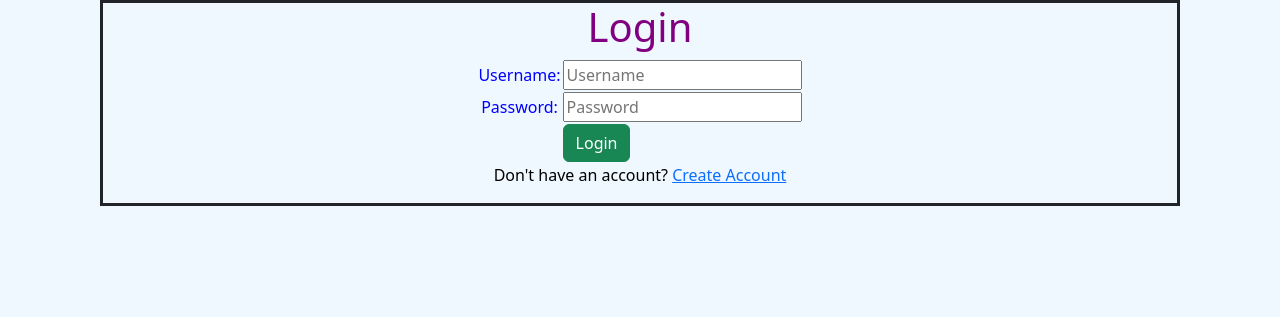
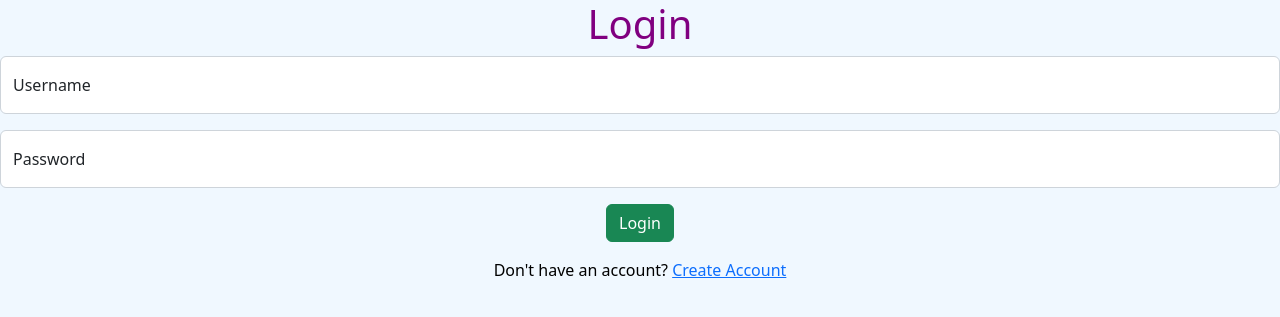
Before and after one commit to nicolasananda/assignment2pbp, a Django app: page /todolist/login/ in a window 1280 px wide. Shown: the top 317 px of the page. Run offline with Django 4.2, Linux system fonts and the light colour scheme.

Commit message:
Assignment 5 Update

```diff
--- a/todolist/templates/login.html
+++ b/todolist/templates/login.html
@@ -13,7 +13,7 @@
         background-attachment: fixed;
         background-color: aliceblue;
     }
-    div{
+    div-all {
         margin-right: 100px;
         margin-left: 100px;
         border-style: solid;
@@ -34,28 +34,24 @@ p{
 </style>
 <body>
 
-<div>
+<div class="all">
 
     <h1>Login</h1>
 
     <form method="POST" action="">
         {% csrf_token %}
-        <table align="center">
-            <tr class="user">
-                <td>Username: </td>
-                <td><input type="text" name="username" placeholder="Username"></td>
-            </tr>
+        <div class="form-floating mb-3 w-20">
+            <input type="text" class="form-control" name="username" id="floatingInput" placeholder="Username">
+            <label for="floatingInput">Username</label>
+          </div>
+          <div class="form-floating">
+            <input type="password" class="form-control" name="password" id="floatingPassword" placeholder="Password">
+            <label for="floatingPassword">Password</label>
+          </div>
+          <div class="col text-center my-3">
+            <input class="btn btn-success" type="submit" value="Login">
+          </div>
 
-            <tr class="user">
-                <td>Password: </td>
-                <td><input type="password" name="password" placeholder="Password"></td>
-            </tr>
-
-            <tr>
-                <td></td>
-                <td><input class="btn btn-success" type="submit" value="Login"></td>
-            </tr>
-        </table>
     </form>
 
     {% if messages %}
--- a/todolist/templates/todolist.html
+++ b/todolist/templates/todolist.html
@@ -7,7 +7,7 @@
         <ul class="navbar-nav me-auto mb-2 mb-lg-0">
             <li class="nav-item">
                 <a class="navbar-brand">
-                    {{username}}
+                    Hi, {{username}}
                 </a>
             </li>
             <li class="nav-item">
```
Also changed, not shown: todolist/templates/create_task.html (+14 -9 lines).
